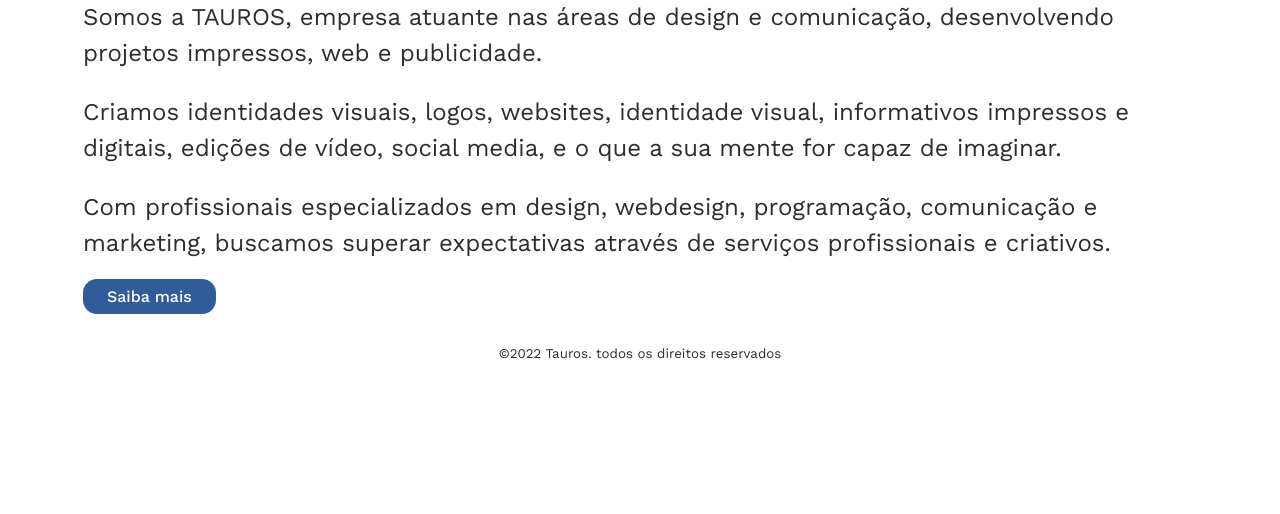
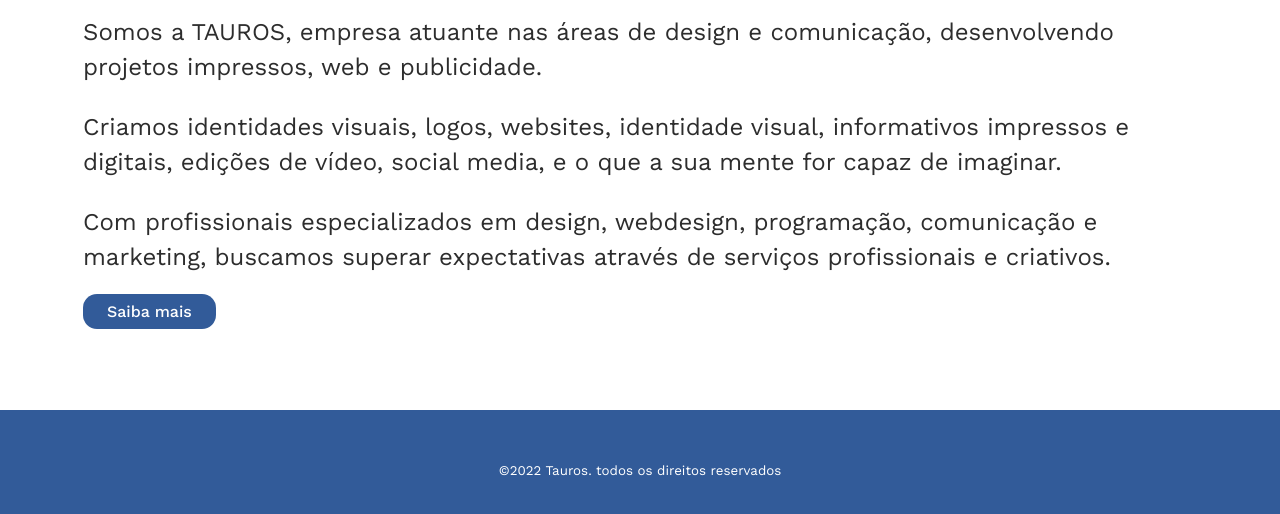
Before and after one commit to miguelcalazans/siteempresa, a website: page src/index.html in a window 1280 px wide. Shown: the part 366-880 px from the top of the page. Before the commit the page ends 800 px from the top, so only its background shows below. Drawn offline with nearby package versions, Linux system fonts and the light colour scheme.

Commit message:
Ajustando header e footer

```diff
--- a/src/css/estilos.css
+++ b/src/css/estilos.css
@@ -7,6 +7,7 @@
 
 body {
   font-family: var(--primary-font);
+  margin: 0;
 }
 /* Text default */
 p {
@@ -31,13 +32,20 @@
   font: bold 16px / 148% var(--primary-font);
   color:var(--font-color);
   text-decoration: none;
+  border-bottom: 3px solid transparent;
+  transition: 300ms;
 }
+.header > nav > menu > li a:hover {
+  border-bottom: 3px solid #325B99;
+}
+
 .title {
   font: bold 48px / 120% var(--primary-font);
   color:var(--font-color);
   margin-bottom: 0em;
 }
 main {
+  min-height: 80vh;
   padding: 0 1.5em;
 }
 .about > h2 {
@@ -45,7 +53,15 @@
   color:var(--font-color);
   margin: 0.25em 0;
 }
+footer {
+  width: 100%;
+  height: auto;
+  padding: 1em 0;
+  background-color: #325B99;
+  margin-top: 4em;
+}
 footer > p {
+  color: white;
   margin-top: 2em;
   text-align: center;
 }
```
